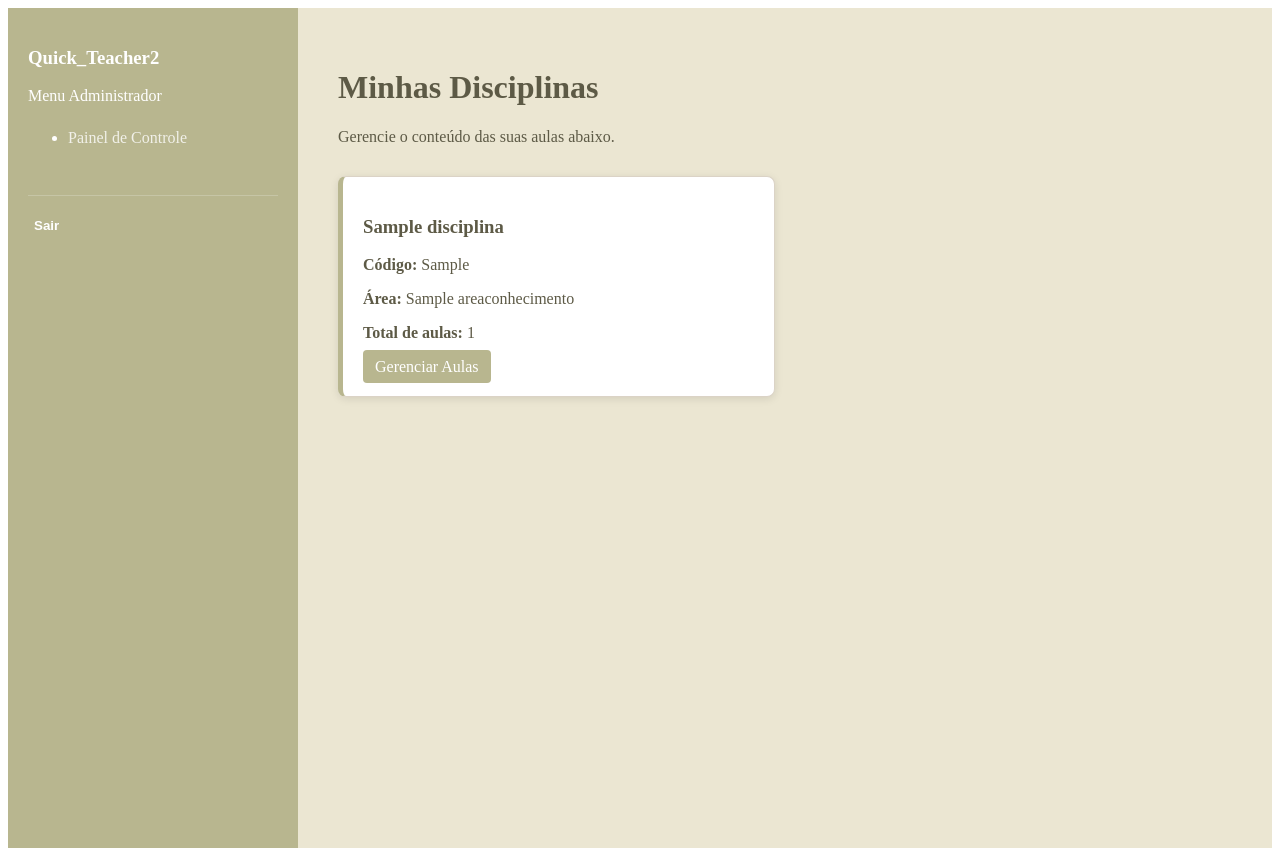
After one commit to Rick86Vale/quick_teacher2, a Django app: page /minhas-disciplinas/ in a window 1280 px wide. The commit adds this page. Run offline with Django 5.2, Linux system fonts and the light colour scheme; a user stored in the database is signed in; tables that the repository leaves empty hold one stand-in row (values such as "Sample post").

Commit message:
feat: implementa CRUD acadêmico (model Aula, views de listagem e gerenciamento, e ajustes no layout)

```diff
--- a/academico/models.py
+++ b/academico/models.py
@@ -1,16 +1,27 @@
 # Path: academico/models.py
 
+import datetime
 from django.db import models
+from usuarios.models import CustomUser
 
+# 1. Área de Conhecimento: Define grandes temas para categorizar disciplinas
 class AreaConhecimento(models.Model):
     nome = models.CharField(max_length=100, unique=True, verbose_name="Área do Conhecimento")
 
     def __str__(self):
         return self.nome
 
+# 2. Disciplina: Contém o conteúdo e está vinculada a uma área e a um professor responsável
 class Disciplina(models.Model):
+    # O campo 'codigo' agora é gerado automaticamente e opcional na edição manual
+    codigo = models.CharField(
+        max_length=20,
+        unique=True,
+        blank=True,
+        verbose_name="Código da Disciplina",
+        help_text="Gerado automaticamente (ex: LOG2026001)"
+    )
     nome = models.CharField(max_length=200, verbose_name="Disciplina")
-    # blank=True e null=True tornam o campo opcional
     area = models.ForeignKey(
         AreaConhecimento,
         on_delete=models.SET_NULL,
@@ -19,6 +30,53 @@ class Disciplina(models.Model):
         related_name='disciplinas',
         verbose_name="Área do Conhecimento"
     )
+    professor = models.ForeignKey(
+        CustomUser,
+        on_delete=models.CASCADE,
+        limit_choices_to={'tipo_usuario': 'PROFESSOR'},
+        verbose_name="Professor Responsável"
+    )
+
+    def save(self, *args, **kwargs):
+        # Gera o código automaticamente se ainda não existir
+        if not self.codigo:
+            ano = datetime.datetime.now().year
+            # Pega as primeiras letras de cada palavra (até 3 palavras)
+            palavras = self.nome.split()
+            prefixo = "".join([p[0].upper() for p in palavras[:3]])
+
+            # Busca a última disciplina que começa com esse prefixo no ano atual
+            ultimo = Disciplina.objects.filter(codigo__startswith=f"{prefixo}{ano}").last()
+
+            if ultimo:
+                # Extrai os 3 últimos dígitos e incrementa
+                sequencial = int(ultimo.codigo[-3:]) + 1
+            else:
+                sequencial = 1
+
+            # Formata: ABC2026001
+            self.codigo = f"{prefixo}{ano}{sequencial:03d}"
+
+        super().save(*args, **kwargs)
 
     def __str__(self):
-        return self.nome
+        return f"{self.codigo} - {self.nome}"
+
+# 3. Aula: A unidade fundamental de conteúdo vinculada a uma disciplina específica
+class Aula(models.Model):
+    disciplina = models.ForeignKey(
+        Disciplina,
+        on_delete=models.CASCADE,
+        related_name='aulas',
+        verbose_name="Disciplina"
+    )
+    titulo = models.CharField(max_length=200, verbose_name="Título da Aula")
+    conteudo = models.TextField(verbose_name="Conteúdo da Aula")
+    data_criacao = models.DateTimeField(auto_now_add=True, verbose_name="Data de Criação")
+    ordem = models.PositiveIntegerField(default=1, verbose_name="Ordem da Aula")
+
+    class Meta:
+        ordering = ['ordem']
+
+    def __str__(self):
+        return f"{self.ordem} - {self.titulo} ({self.disciplina.nome})"
--- a/academico/urls.py
+++ b/academico/urls.py
@@ -4,4 +4,6 @@ from . import views
 
 urlpatterns = [
     path('', views.index, name='index'),
+    path('minhas-disciplinas/', views.listar_disciplinas, name='listar_disciplinas'),
+    path('disciplina/<int:disciplina_id>/aulas/', views.gerenciar_aulas, name='gerenciar_aulas'),
 ]
--- a/academico/views.py
+++ b/academico/views.py
@@ -1,7 +1,10 @@
 # Path: academico/views.py
-from django.shortcuts import render
-from .models import AreaConhecimento, Disciplina # Importe os nomes corretos
 
+from django.shortcuts import render, get_object_or_404
+from django.contrib.auth.decorators import login_required
+from .models import AreaConhecimento, Disciplina, Aula
+
+# 1. Index: Catálogo geral de áreas e disciplinas órfãs
 def index(request):
     areas = AreaConhecimento.objects.all()
     orfas = Disciplina.objects.filter(area__isnull=True)
@@ -10,3 +13,28 @@ def index(request):
         'areas': areas,
         'orfas': orfas
     })
+
+# 2. Listagem de Disciplinas do Professor Logado
+@login_required
+def listar_disciplinas(request):
+    # Se for superuser, vê tudo; caso contrário, apenas as suas disciplinas
+    if request.user.is_superuser:
+        disciplinas = Disciplina.objects.all()
+    else:
+        disciplinas = Disciplina.objects.filter(professor=request.user)
+
+    return render(request, 'academico/lista_disciplinas.html', {'disciplinas': disciplinas})
+
+# 3. Gerenciamento de Aulas por Disciplina
+@login_required
+def gerenciar_aulas(request, disciplina_id):
+    # Busca a disciplina garantindo que ela pertença ao professor
+    disciplina = get_object_or_404(Disciplina, id=disciplina_id, professor=request.user)
+
+    # Busca as aulas de forma explícita pelo modelo Aula
+    aulas = Aula.objects.filter(disciplina=disciplina)
+
+    return render(request, 'academico/gerenciar_aulas.html', {
+        'disciplina': disciplina,
+        'aulas': aulas
+    })
--- a/static/css/style.css
+++ b/static/css/style.css
@@ -1,40 +1,88 @@
 /* Path: static/css/style.css */
 
+/* 1. Variáveis Globais (Paleta de Cores) */
 :root {
-    --primary: #B8B68F;    /* Verde oliva suave */
-    --light-bg: #EBE6D2;   /* Creme claro */
-    --neutral: #DBD3C6;    /* Cinza bege */
-    --accent: #DECCA6;     /* Bege dourado */
-    --text-muted: #D0C0A7; /* Areia */
-
-    /* Adaptando o Dashboard */
-    --sidebar-bg: #B8B68F; /* Usando o verde oliva na lateral */
-    --content-bg: #EBE6D2; /* Usando o creme no fundo */
-    --text-main: #5D5A46;  /* Um tom mais escuro do verde oliva para ler melhor */
+    --primary: #B8B68F;
+    --light-bg: #EBE6D2;
+    --neutral: #DBD3C6;
+    --accent: #DECCA6;
+    --text-muted: #D0C0A7;
+    --sidebar-bg: #B8B68F;
+    --content-bg: #EBE6D2;
+    --text-main: #5D5A46;
 }
 
-/* Aplicando as variáveis */
+/* 2. Estrutura de Layout (Base do Dashboard) */
+.wrapper {
+    display: flex;
+    min-height: 100vh;
+}
+
 .sidebar {
+    width: 250px;
+    flex-shrink: 0;
     background-color: var(--sidebar-bg);
     color: #ffffff;
+    padding: 20px;
+    position: sticky;
+    top: 0;
+    height: 100vh;
 }
 
 .content {
+    flex-grow: 1;
+    padding: 40px;
     background-color: var(--content-bg);
     color: var(--text-main);
 }
 
-.top-bar {
-    background: #ffffff;
-    border-left: 5px solid var(--primary); /* Detalhe da paleta */
-}
-
-/* Ajuste fino dos links da sidebar */
+/* 3. Componentes de Navegação */
 .sidebar a {
     color: rgba(255, 255, 255, 0.8);
+    text-decoration: none;
+    display: block;
+    padding: 8px 0;
 }
 
 .sidebar a:hover {
     color: white;
     background-color: rgba(0,0,0,0.1);
+    padding-left: 5px;
 }
+
+.top-bar {
+    background: #ffffff;
+    border-left: 5px solid var(--primary);
+    padding: 15px;
+    margin-bottom: 20px;
+}
+
+/* 4. Cartões (Cards) e Elementos de Conteúdo */
+.card {
+    background: white;
+    padding: 20px;
+    border-radius: 8px;
+    border: 1px solid var(--neutral);
+    box-shadow: 0 2px 8px rgba(0,0,0,0.1);
+    transition: transform 0.2s, box-shadow 0.2s;
+}
+
+.card:hover {
+    transform: translateY(-5px);
+    box-shadow: 0 5px 15px rgba(0,0,0,0.1) !important;
+}
+
+/* 5. Botões e Ações */
+.btn-primary {
+    background-color: var(--primary);
+    color: white;
+    padding: 10px 20px;
+    border-radius: 5px;
+    text-decoration: none;
+    display: inline-block;
+    transition: filter 0.2s;
+}
+
+.btn-primary:hover {
+    filter: brightness(90%);
+}
--- /dev/null
+++ b/templates/academico/lista_disciplinas.html
@@ -0,0 +1,28 @@
+    {% extends 'base.html' %}
+
+{% block content %}
+<div class="header-content" style="margin-bottom: 30px;">
+    <h1>Minhas Disciplinas</h1>
+    <p>Gerencie o conteúdo das suas aulas abaixo.</p>
+</div>
+
+<div class="disciplinas-grid" style="display: grid; grid-template-columns: repeat(auto-fill, minmax(300px, 1fr)); gap: 20px;">
+    {% for disciplina in disciplinas %}
+    <div class="card" style="background: white; padding: 20px; border-radius: 8px; box-shadow: 0 2px 8px rgba(0,0,0,0.1); border-left: 5px solid var(--primary);">
+        <h3>{{ disciplina.nome }}</h3>
+        <p><strong>Código:</strong> {{ disciplina.codigo }}</p>
+        <p><strong>Área:</strong> {{ disciplina.area.nome|default:"Não definida" }}</p>
+        <p><strong>Total de aulas:</strong> {{ disciplina.aulas.count }}</p>
+
+        <div style="margin-top: 15px;">
+            <a href="{% url 'gerenciar_aulas' disciplina.id %}"
+            style="background: var(--primary); color: white; padding: 8px 12px; border-radius: 4px; text-decoration: none;">
+            Gerenciar Aulas
+            </a>
+        </div>
+    </div>
+    {% empty %}
+    <p>Você ainda não possui disciplinas cadastradas.</p>
+    {% endfor %}
+</div>
+{% endblock %}
--- a/templates/base.html
+++ b/templates/base.html
@@ -1,26 +1,25 @@
+<!--Path: templates/base.html -->
+
 {% load static %}
 <!DOCTYPE html>
 <html lang="pt-br">
 <head>
     <meta charset="UTF-8">
+    <meta name="viewport" content="width=device-width, initial-scale=1.0">
     <title>Quick_Teacher2 | Dashboard</title>
     <link rel="stylesheet" href="{% static 'css/style.css' %}">
 </head>
-<body class="dashboard-layout">
+<body>
 
-    <aside class="sidebar">
-        {% include 'partials/sidebar.html' %}
-    </aside>
+    <div class="wrapper">
+        <aside class="sidebar">
+            {% include 'partials/sidebar.html' %}
+        </aside>
 
-    <main class="content">
-        <header class="top-bar">
-            <h1>Olá, {{ user.first_name }}</h1>
-        </header>
+        <main class="content">
+            {% block content %}{% endblock %}
+        </main>
+    </div>
 
-        <div class="main-content">
-            {% block content %}
-            {% endblock %}
-        </div>
-    </main>
 </body>
 </html>
--- a/templates/partials/sidebar.html
+++ b/templates/partials/sidebar.html
@@ -8,11 +8,19 @@
     {% elif is_professor %}
         <nav>
             <ul>
-                <li><strong>Disciplinas</strong><ul><li><a href="#">Minhas disciplinas</a></li></ul></li>
-                <li><strong>Aulas</strong><ul><li><a href="#">Listar aulas</a></li><li><a href="#">Criar aula</a></li></ul></li>
+                <li><strong>Disciplinas</strong>
+                    <ul style="list-style: none; padding-left: 10px;">
+                        <li><a href="{% url 'listar_disciplinas' %}">Minhas disciplinas</a></li>
+                    </ul>
+                </li>
+                <li><strong>Aulas</strong>
+                    <ul style="list-style: none; padding-left: 10px;">
+                        <li><a href="#">Listar aulas</a></li>
+                        <li><a href="#">Criar aula</a></li>
+                    </ul>
+                </li>
             </ul>
         </nav>
-
     {% elif is_aluno %}
         <nav>
             <ul><li><a href="#">Minhas Aulas</a></li></ul>
```
Also changed, not shown: academico/admin.py (+21 -3 lines), templates/academico/gerenciar_aulas.html (added, +35 -0 lines), templates/academico/index.html (+5 -17 lines), academico/migrations/0003_disciplina_professor_aula.py (added), academico/migrations/0004_disciplina_codigo.py (added).
